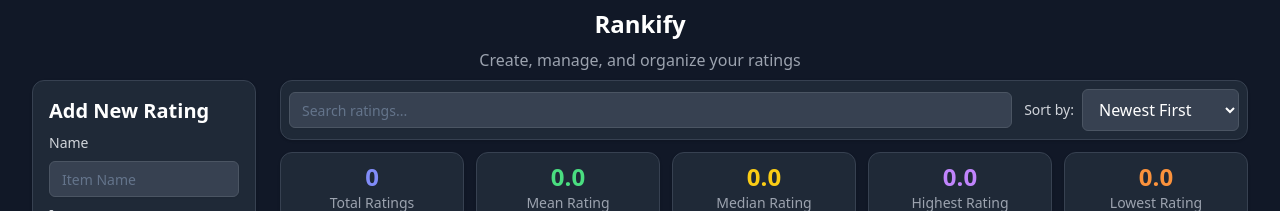
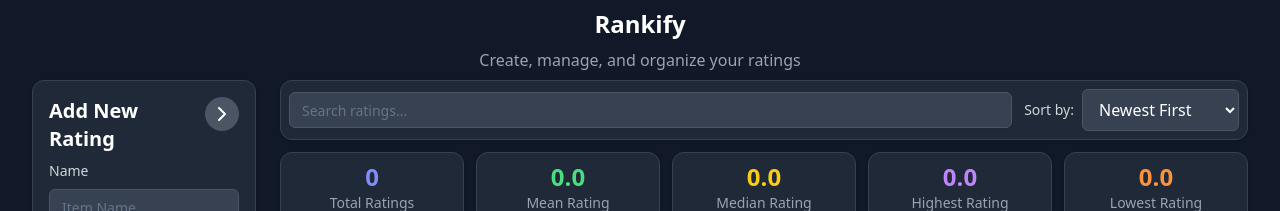
Before and after one commit to WilliamWang5632/Rankify-v2, a React (Vite) app: page / in a window 1280 px wide. Shown: the top 211 px of the page. Built offline with nearby package versions, Linux system fonts and the light colour scheme; no server answers.

Commit message:
making form expandable

```diff
--- a/src/App.tsx
+++ b/src/App.tsx
@@ -31,7 +31,10 @@ const {
   blank,
   setEditing,
   clearMessages,
+  isFormExpanded,
+  setIsFormExpanded
 } = useRating()
+
 
   const stats = getStats();
 
@@ -44,8 +47,7 @@ const {
         {/* Messages */}
         <AlertMessages error={error} success={success}/>
 
-        {/* Main Layout: Form Left, List Right */}
-        <div className="grid lg:grid-cols-5 gap-6">
+ <div className="grid lg:grid-cols-5 gap-6">
           {/* Left Side - Form */}
           <AddRating
               loading={loading}
@@ -59,9 +61,11 @@ const {
               blank={blank}
               setEditing={setEditing}
               clearMessages={clearMessages}
+              isFormExpanded={isFormExpanded}
+              setIsFormExpanded={setIsFormExpanded}
             />
           {/* Right Side - List */}
-          <div className="lg:col-span-4">
+          <div className={`${isFormExpanded ? 'lg:col-span-3' : 'lg:col-span-4'} transition-all duration-300 ease-in-out`}>
 
             {/* Search and Sort Controls */}
             <SearchSort
@@ -91,6 +95,7 @@ const {
               handleEdit={handleEdit}
               loading={loading}
               handleDelete={handleDelete}
+              isFormExpanded={isFormExpanded}
             />
           </div>
         </div>
--- a/src/components/add-rating.tsx
+++ b/src/components/add-rating.tsx
@@ -3,6 +3,7 @@ import { Button } from "../components/ui/button";
 import { Input } from "../components/ui/input";
 import { Textarea } from "../components/ui/textarea";
 import { renderStars } from "../components/stars";
+import { ChevronRight, ChevronLeft } from "lucide-react";
 
 export default function AddRating({
     loading,
@@ -15,17 +16,33 @@ export default function AddRating({
     handleSubmit,
     blank,
     setEditing,
-    clearMessages
+    clearMessages,
+    isFormExpanded,
+    setIsFormExpanded
     }: any) {
 
     return (
-        <div className="lg:col-span-1">
+        <div className={`${isFormExpanded ? 'lg:col-span-2' : 'lg:col-span-1'}`}>
             <Card className="bg-gray-800 border-gray-700 sticky top-6">
               <CardContent className="p-4">
-                <h2 className="text-xl font-bold mb-2 text-white">
-                  {editing ? "Edit Rating" : "Add New Rating"}
-                </h2>
-
+                <div className="flex justify-between">
+                  <h2 className="text-xl font-bold mb-2 text-white">
+                    {editing ? "Edit Rating" : "Add New Rating"}
+                  </h2>
+                  <div>
+                    <button
+                      onClick={() => setIsFormExpanded(!isFormExpanded)}
+                      className="border bg-gray-600 hover:bg-gray-700 rounded-full p-1 transition-colors duration-200"
+                      aria-label={isFormExpanded ? "Collapse form" : "Expand form"}
+                    >
+                      {isFormExpanded ? (
+                        <ChevronLeft className="h-6 w-6 font-bold text-white"/>
+                      ) : (
+                        <ChevronRight className="h-6 w-6 font-bold text-white"/>
+                      )}
+                    </button>
+                  </div>
+                </div>
                 <div className="space-y-2">
                   <div>
                     <label className="block text-sm font-medium text-gray-300 mb-2">
--- a/src/components/ratings.tsx
+++ b/src/components/ratings.tsx
@@ -3,9 +3,9 @@ import { renderStars } from "./stars";
 import { Button } from "./ui/button";
 import type { Rating } from "../interfaces/rating";
 
-export default function Ratings({filteredAndSortedItems, handleEdit, loading, handleDelete}: any){
+export default function Ratings({filteredAndSortedItems, handleEdit, loading, handleDelete, isFormExpanded}: any){
     return (
-            <div className="grid sm:grid-cols-2 xl:grid-cols-6 gap-3">
+            <div className={`${isFormExpanded ? 'xl:grid-cols-5' : 'xl:grid-cols-6'} grid sm:grid-cols-2 xl:grid-cols-6 gap-3`}>
               {filteredAndSortedItems.map((item: Rating) => (
                 <Card key={item.id} className="group hover:bg-gray-750 transition-colors duration-200 bg-gray-800 border-gray-700">
                   <CardContent className="p-0 flex flex-col h-full">
--- a/src/hooks/useRating.ts
+++ b/src/hooks/useRating.ts
@@ -24,6 +24,7 @@ export default function useRating(){
   const [success, setSuccess] = useState<string>("");
   const [searchTerm, setSearchTerm] = useState<string>("");
   const [sortBy, setSortBy] = useState<"name" | "name-desc" | "rating" | "rating-low" | "newest" | "oldest">("newest");
+  const [isFormExpanded, setIsFormExpanded] = useState(false);
 
   /* ------------------------------------------------------------------
      Utility functions
@@ -336,5 +337,7 @@ export default function useRating(){
     fileInputRef,
     blank,
     clearMessages,
+    isFormExpanded,
+    setIsFormExpanded
   };
 }
```
